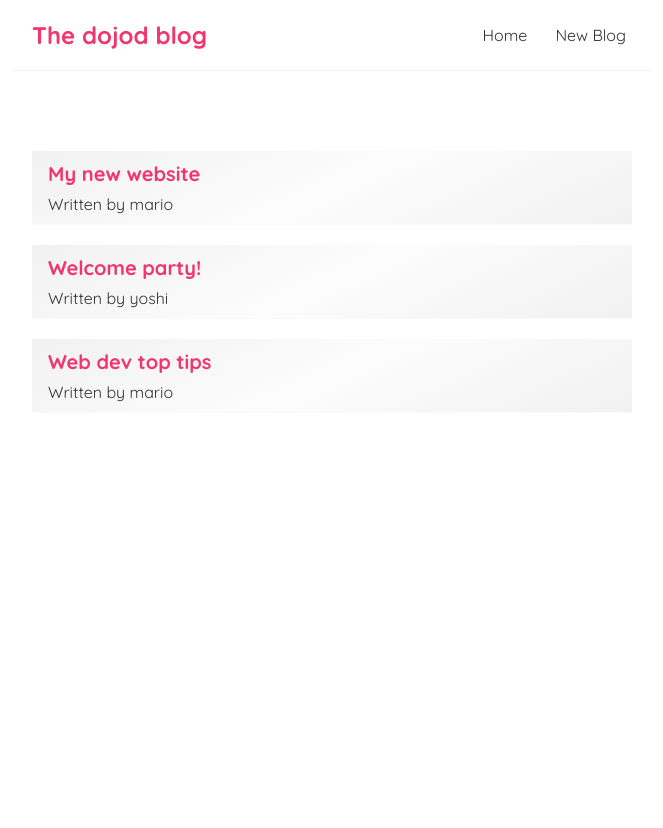
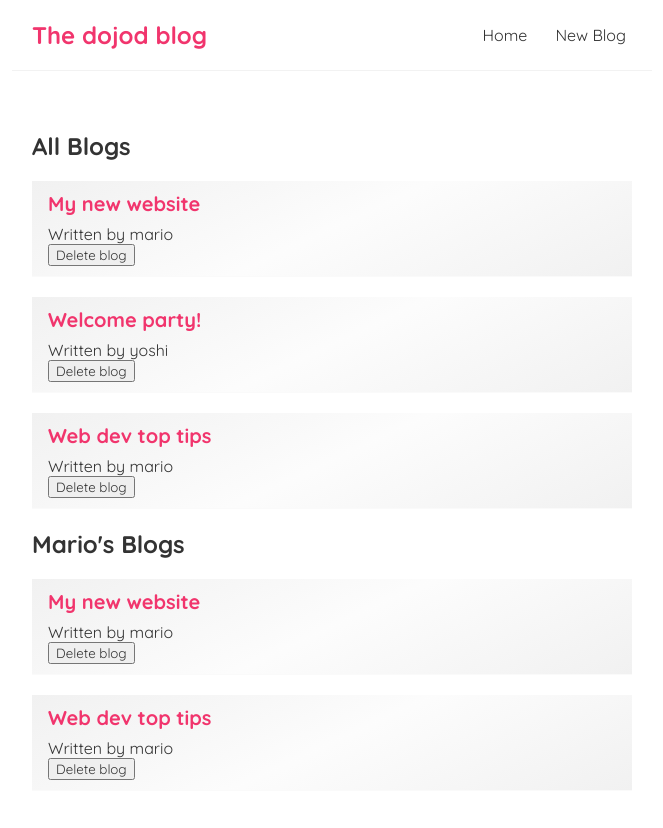
Before and after one commit to Hrnjez/react-blog, a React (Create React App) app: page / in a window 1280 px wide. Shown: the top 828 px of the page, without its empty margins (308-971 px from the left). Before the commit the page ends 800 px from the top, so only its background shows below. Built offline with nearby package versions, Linux system fonts and the light colour scheme.

Commit message:
add blog list and delete blog feature

```diff
--- /dev/null
+++ b/src/BlogList.js
@@ -0,0 +1,17 @@
+const BlogList = ({ blogs, title, handleDelete }) => {
+
+    return (
+        <div className="blog-list">
+            <h2>{ title }</h2>
+            {blogs.map((blog) => (
+                <div className="blog-preview" key={blog.id}>
+                    <h2>{ blog.title }</h2>
+                    <p>Written by { blog.author }</p>
+                    <button onClick={() => handleDelete(blog.id)}>Delete blog</button>
+                </div>
+            ))}
+        </div>
+     );
+}
+
+export default BlogList;
--- a/src/Home.js
+++ b/src/Home.js
@@ -1,4 +1,5 @@
 import { useState } from 'react';
+import BlogList from './BlogList';
 
 const Home = () => {
     const [blogs, setBlogs] = useState([
@@ -7,15 +8,16 @@
         { title: 'Web dev top tips', body: 'lorem ipsum...', author: 'mario', id: 3 }
     ]);
 
+    const handleDelete = (id) => {
+        const newBlogs = blogs.filter((blog) => blog.id !== id);
+        setBlogs(newBlogs);
+    }
+
 
     return (
         <div className="home">
-            {blogs.map((blog) => (
-                <div className="blog-preview" key={blog.id}>
-                    <h2>{ blog.title }</h2>
-                    <p>Written by { blog.author }</p>
-                </div>
-            ))}
+            <BlogList blogs={blogs} title="All Blogs" handleDelete={handleDelete}/>
+            <BlogList blogs={blogs.filter((blog) => blog.author === 'mario')} title="Mario's Blogs" handleDelete={handleDelete}/>
         </div>
      );
 }
```
